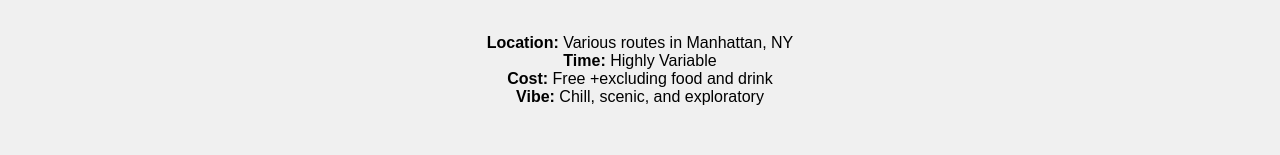
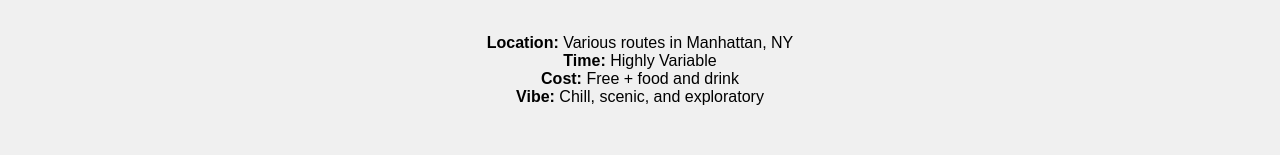
Before and after one commit to skjannetty/nyc_dates, a plain HTML site: page dates/walk.html in a window 1280 px wide. Shown: the part 788-943 px from the top of the page. Drawn offline with Linux system fonts and the light colour scheme.

Commit message:
fix typo:

```diff
--- a/dates/walk.html
+++ b/dates/walk.html
@@ -17,7 +17,7 @@
             <ul>
                 <li><strong>Location:</strong> Various routes in Manhattan, NY</li>
                 <li><strong>Time:</strong> Highly Variable</li>
-                <li><strong>Cost:</strong> Free +excluding food and drink</li>
+                <li><strong>Cost:</strong> Free + food and drink</li>
                 <li><strong>Vibe:</strong> Chill, scenic, and exploratory</li>
             </ul>
             <h2>Details</h2>
```
